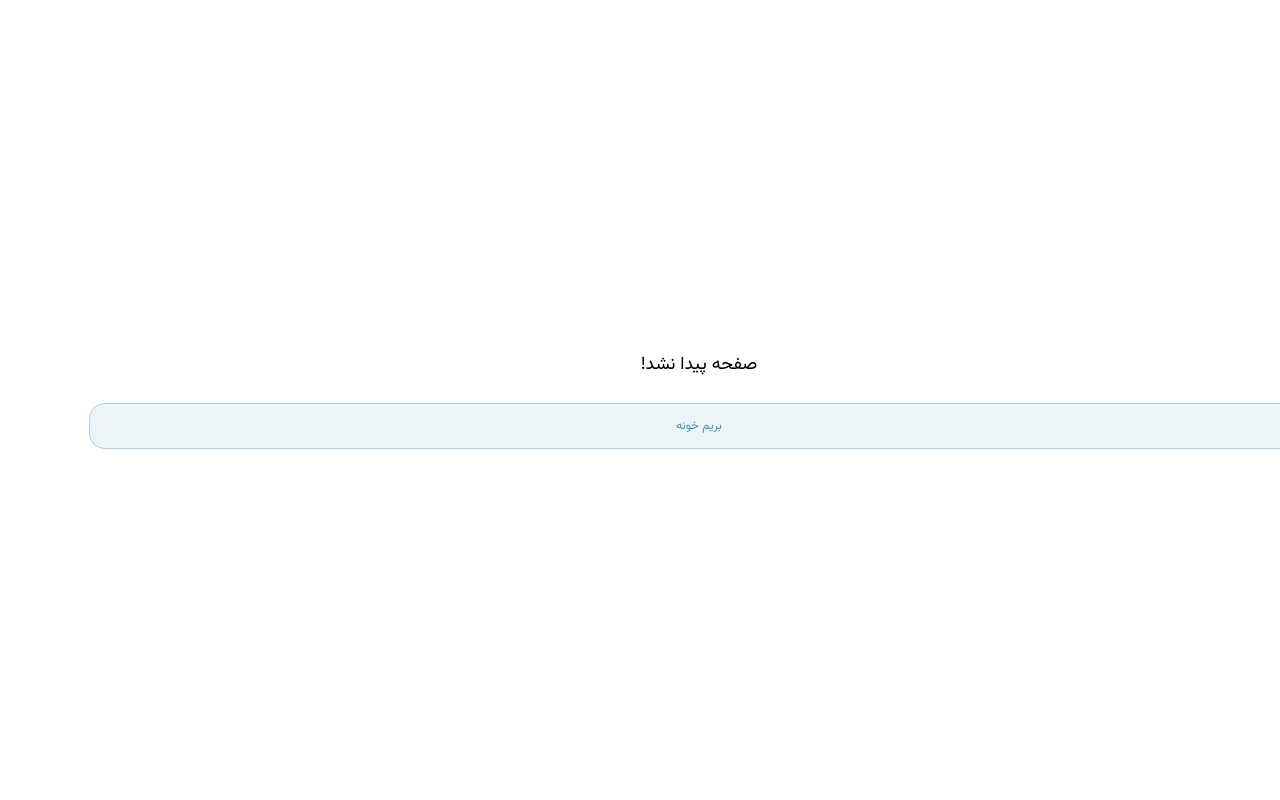
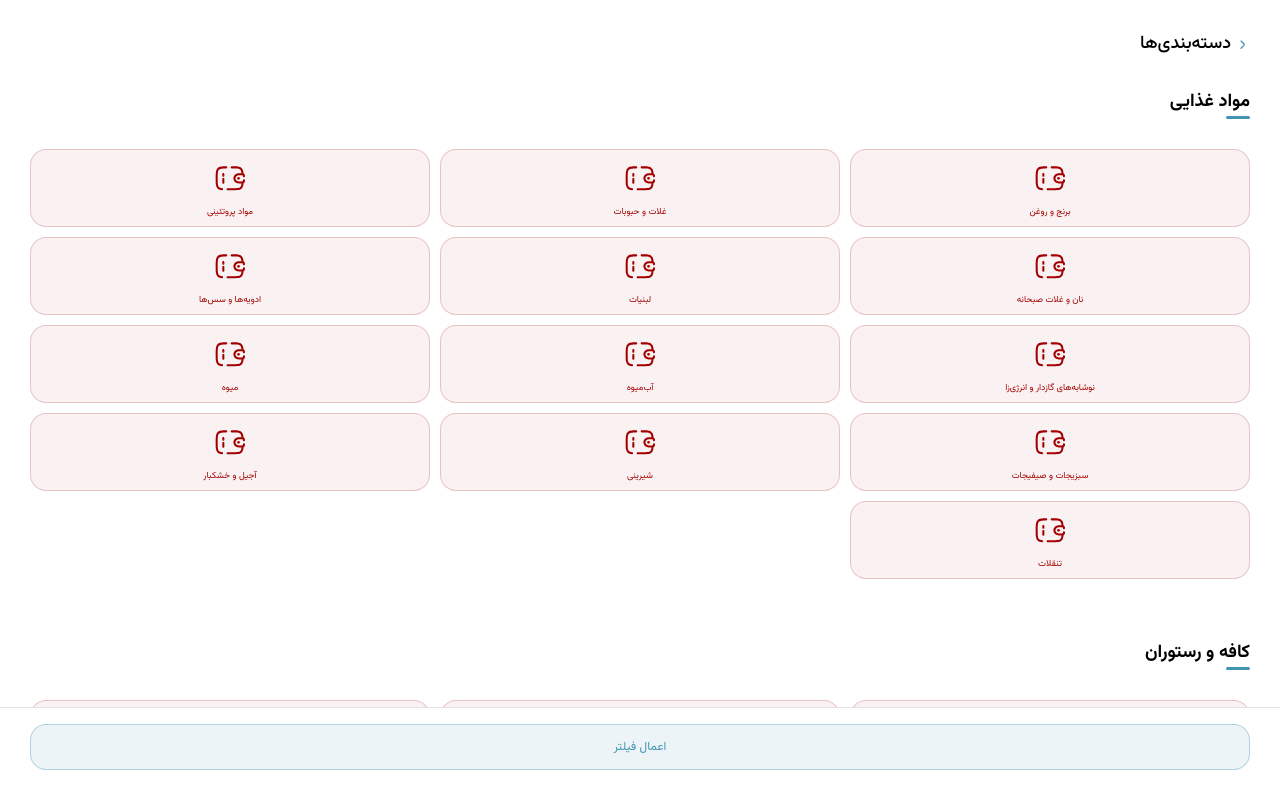
Before and after one commit to reza-kelidari/pocket, a Next.js app: page /transactions/filter-category in a window 1280 px wide. Before the commit this address had no page. Built offline with nearby package versions, Linux system fonts and the light colour scheme.

Commit message:
Feat: Adding `Transaction Category` filter to transactions page

```diff
--- /dev/null
+++ b/app/transactions/filter-category/page.tsx
@@ -0,0 +1,113 @@
+"use client";
+import NavbarTitle from "@/components/NavbarTitle";
+import Button from "@/components/Button";
+import Title from "@/components/SectionTitle";
+import { useRouter, useSearchParams } from "next/navigation";
+import { useState } from "react";
+import { filterToUrl, parseStringArray } from "../methods";
+import { TransactionCategories } from "@/utility/shared/transactionCategories";
+
+const allCategories = [
+  ...TransactionCategories.expense,
+  ...TransactionCategories.income,
+];
+
+export default function CategoryFilter() {
+  const searchParams = useSearchParams();
+  const router = useRouter();
+
+  const [selectedCategories, setSelectedCategories] = useState<string[]>(() =>
+    parseStringArray(searchParams.get("categories")),
+  );
+
+  const handleToggle = (id: string) => {
+    setSelectedCategories((prev) =>
+      prev.includes(id) ? prev.filter((c) => c !== id) : [...prev, id],
+    );
+  };
+
+  const hasSelection = selectedCategories.length > 0;
+
+  const applyHref = `/transactions${filterToUrl({
+    timeWindow: Number(searchParams.get("time")) || 30,
+    accounts: parseStringArray(searchParams.get("accounts")),
+    categories: selectedCategories,
+    tags: parseStringArray(searchParams.get("tags")),
+  })}`;
+
+  return (
+    <div className="flex flex-col h-dvh overflow-hidden">
+      {/* هدر */}
+      <div className="shrink-0 p-7.5 pb-0">
+        <NavbarTitle title="دسته‌بندی‌ها" />
+      </div>
+
+      {/* لیست — اسکرول‌شونده */}
+      <div className="flex-1 min-h-0 overflow-y-auto scrollbar-none p-7.5">
+        <div className="grid gap-15 animate-fade-in">
+          {allCategories.map((category) => {
+            const isIncome = category.id >= 0x03000000;
+            return (
+              <div key={category.id} className="grid gap-7.5">
+                <Title>{category.name}</Title>
+                <div className="grid grid-cols-3 gap-2.5 w-full">
+                  {category.sub.map((sub) => {
+                    const id = sub.id.toString();
+                    const isSelected = selectedCategories.includes(id);
+                    return (
+                      <div
+                        key={sub.id}
+                        onClick={() => handleToggle(id)}
+                        className={`flex flex-col gap-2 items-center justify-center text-xs rounded-2xl p-2 cursor-pointer transition-all
+                          ${
+                            isIncome
+                              ? "bg-income-background border border-income-border"
+                              : "bg-expense-background border border-expense-border"
+                          }
+                          ${
+                            hasSelection && !isSelected
+                              ? "saturate-25 opacity-75"
+                              : ""
+                          }
+                          ${isSelected ? "scale-110 shadow-lg shadow-zinc-200" : ""}`}
+                      >
+                        <sub.icon
+                          height={40}
+                          width={40}
+                          className={
+                            isIncome
+                              ? "fill-income-primary"
+                              : "fill-expense-primary"
+                          }
+                        />
+                        <span
+                          className={`text-[9px] ${
+                            isIncome
+                              ? "text-income-primary"
+                              : "text-expense-primary"
+                          } text-center`}
+                        >
+                          {sub.name}
+                        </span>
+                      </div>
+                    );
+                  })}
+                </div>
+              </div>
+            );
+          })}
+        </div>
+      </div>
+
+      <div className="shrink-0 grid gap-2 p-7.5 pt-4 bg-white/95 backdrop-blur border-t border-elements-border">
+        {hasSelection && (
+          <Button secondary onClick={() => setSelectedCategories([])}>
+            حذف فیلترها ({selectedCategories.length.toLocaleString("fa-ir")}{" "}
+            دسته‌بندی)
+          </Button>
+        )}
+        <Button onClick={() => router.replace(applyHref)}>اعمال فیلتر</Button>
+      </div>
+    </div>
+  );
+}
--- a/app/transactions/page.tsx
+++ b/app/transactions/page.tsx
@@ -26,6 +26,7 @@ import SwipeableElement from "@/components/SwipeableElement";
 import { useScrollRestoration } from "@/utility/shared/useScrollRestoration";
 import TimeWindow from "@/components/TimeWindow";
 import { useTimeWindow } from "@/utility/shared/useTimeWindow";
+import { getCategoryById } from "@/utility/shared/transactionsMethods";
 
 export default function Transactions() {
   const searchParams = useSearchParams();
@@ -122,12 +123,16 @@ export default function Transactions() {
       ? accounts.find((item) => item.id === transactionsFilter.accounts[0])
       : undefined;
 
+  const selectedCategory =
+    transactionsFilter.categories.length === 1
+      ? getCategoryById(transactionsFilter.categories[0])
+      : undefined;
+
   return (
     <div className="p-7.5 flex flex-col gap-15 w-screen overflow-hidden min-h-screen">
       <div className="grid gap-7.5">
         <NavbarTitle title="تراکنش‌ها" />
 
-        {/* ✅ ref از هوک می‌آید */}
         <div className="relative" ref={tw.dropdownRef}>
           <div className="flex items-center gap-2 overflow-x-scroll scroll-auto w-full scrollbar-none">
             <span className="me-2">فیلترها</span>
@@ -135,7 +140,7 @@ export default function Transactions() {
             <Capsule
               Icon={Left}
               primary={transactionsFilter.timeWindow !== 29}
-              onClick={tw.toggle} // ← به جای () => setShowTimeDropdown(v => !v)
+              onClick={tw.toggle}
             >
               {currentTimeFilterName}
             </Capsule>
@@ -158,9 +163,28 @@ export default function Transactions() {
                   ? selectedAccount?.name
                   : `${transactionsFilter.accounts.length.toLocaleString("fa-ir")} حساب`}
             </Capsule>
+
+            <Capsule
+              Icon={Left}
+              href={`/transactions/filter-category${filterToUrl(transactionsFilter)}`}
+              replace
+              primary={transactionsFilter.categories.length > 0}
+              className={
+                selectedCategory
+                  ? selectedCategory.id >= 0x03000000
+                    ? "border-income-border text-income-primary bg-income-background"
+                    : "border-expense-border text-expense-primary bg-expense-background"
+                  : ""
+              }
+            >
+              {transactionsFilter.categories.length === 0
+                ? "همه دسته‌بندی‌ها"
+                : transactionsFilter.categories.length === 1
+                  ? (selectedCategory?.name ?? "دسته‌بندی")
+                  : `${transactionsFilter.categories.length.toLocaleString("fa-ir")} دسته‌بندی`}
+            </Capsule>
           </div>
 
-          {/* ✅ پنل dropdown عمومی */}
           <TimeWindow
             isMounted={tw.isMounted}
             isVisible={tw.isVisible}
--- a/components/Capsule/index.tsx
+++ b/components/Capsule/index.tsx
@@ -47,8 +47,12 @@ export default function Capsule({
       <Icon
         height={15}
         width={15}
-        fill={accountColor ? AccountColors[accountColor].primaryValue : ""}
-        className={!props.className && primary ? "fill-primary" : ""}
+        className="fill-current"
+        style={
+          accountColor
+            ? { color: AccountColors[accountColor].primaryValue }
+            : undefined
+        }
       />
     </>
   );
@@ -71,7 +75,6 @@ export default function Capsule({
   const handleClick = (event: ReactMouseEvent<HTMLAnchorElement>) => {
     if (onClick) onClick(event);
     if (event.defaultPrevented) return;
-
     if (replace) {
       event.preventDefault();
       router.replace(href as string);
```
